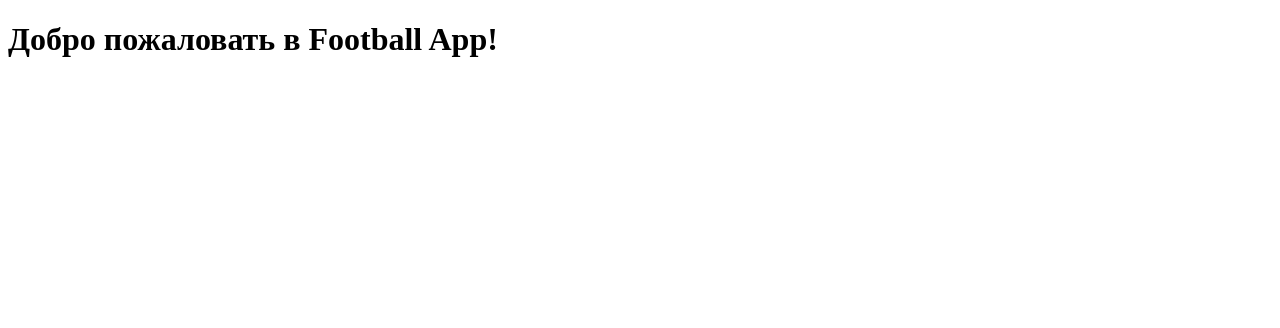
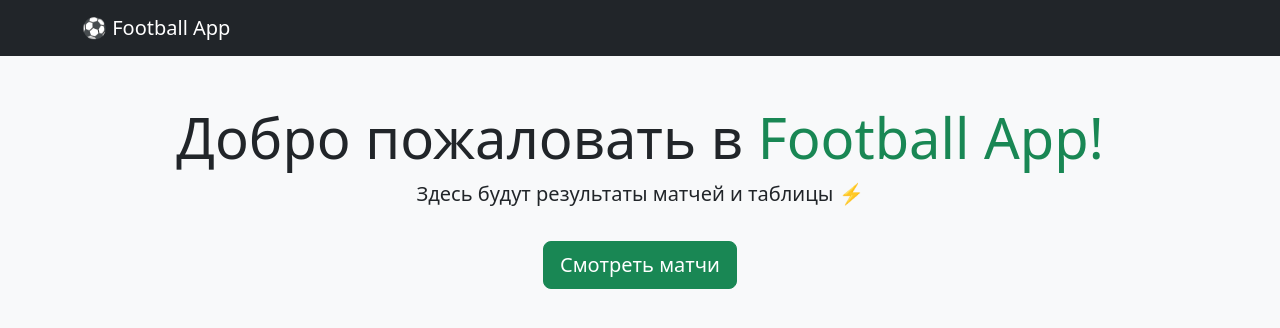
Before and after one commit to ivanklimovtarget-sketch/Football-app, a Flask app: page / in a window 1280 px wide. Shown: the top 328 px of the page. Run offline with Flask 3, Linux system fonts and the light colour scheme; data that the repository does not hold is empty.

Commit message:
Update index.html

```diff
--- a/templates/index.html
+++ b/templates/index.html
@@ -1,10 +1,26 @@
 <!DOCTYPE html>
-<html>
+<html lang="ru">
 <head>
     <meta charset="UTF-8">
     <title>Football App</title>
+    <!-- Bootstrap CSS -->
+    <link href="https://cdn.jsdelivr.net/npm/bootstrap@5.3.0/dist/css/bootstrap.min.css" rel="stylesheet">
 </head>
-<body>
-    <h1>Добро пожаловать в Football App!</h1>
+<body class="bg-light">
+
+    <nav class="navbar navbar-expand-lg navbar-dark bg-dark">
+        <div class="container">
+            <a class="navbar-brand" href="#">⚽ Football App</a>
+        </div>
+    </nav>
+
+    <div class="container text-center mt-5">
+        <h1 class="display-4">Добро пожаловать в <span class="text-success">Football App!</span></h1>
+        <p class="lead">Здесь будут результаты матчей и таблицы ⚡</p>
+        <a href="#" class="btn btn-success btn-lg mt-3">Смотреть матчи</a>
+    </div>
+
+    <!-- Bootstrap JS -->
+    <script src="https://cdn.jsdelivr.net/npm/bootstrap@5.3.0/dist/js/bootstrap.bundle.min.js"></script>
 </body>
 </html>
```
